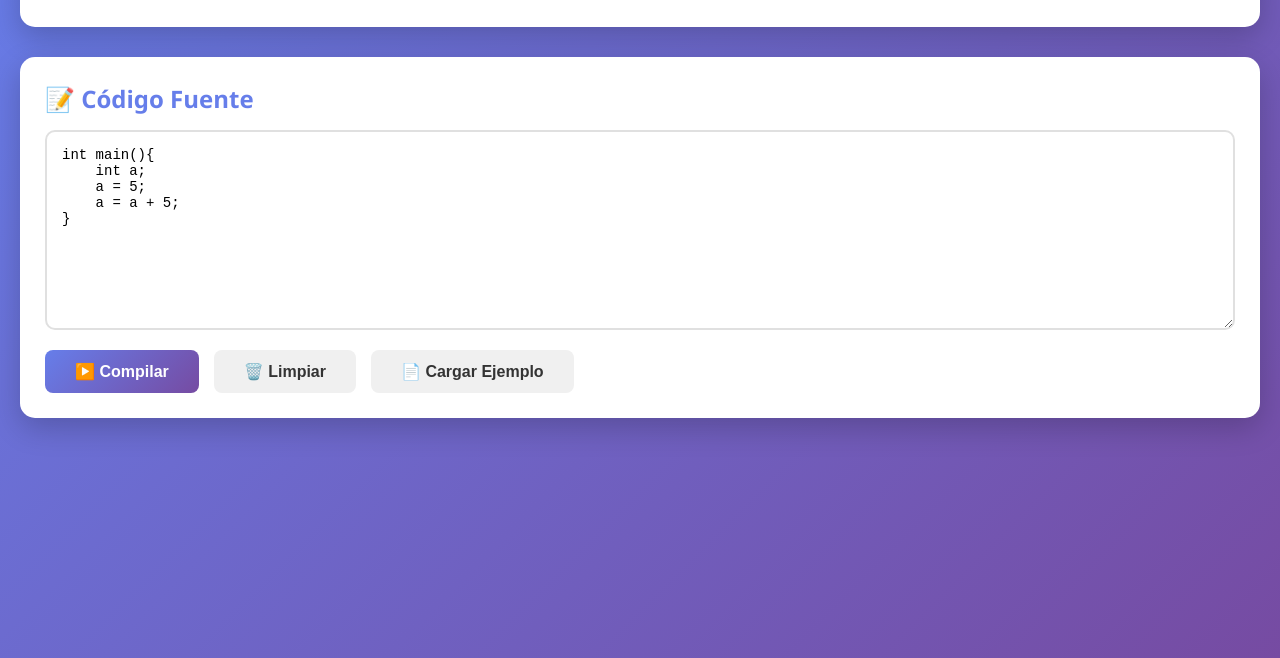
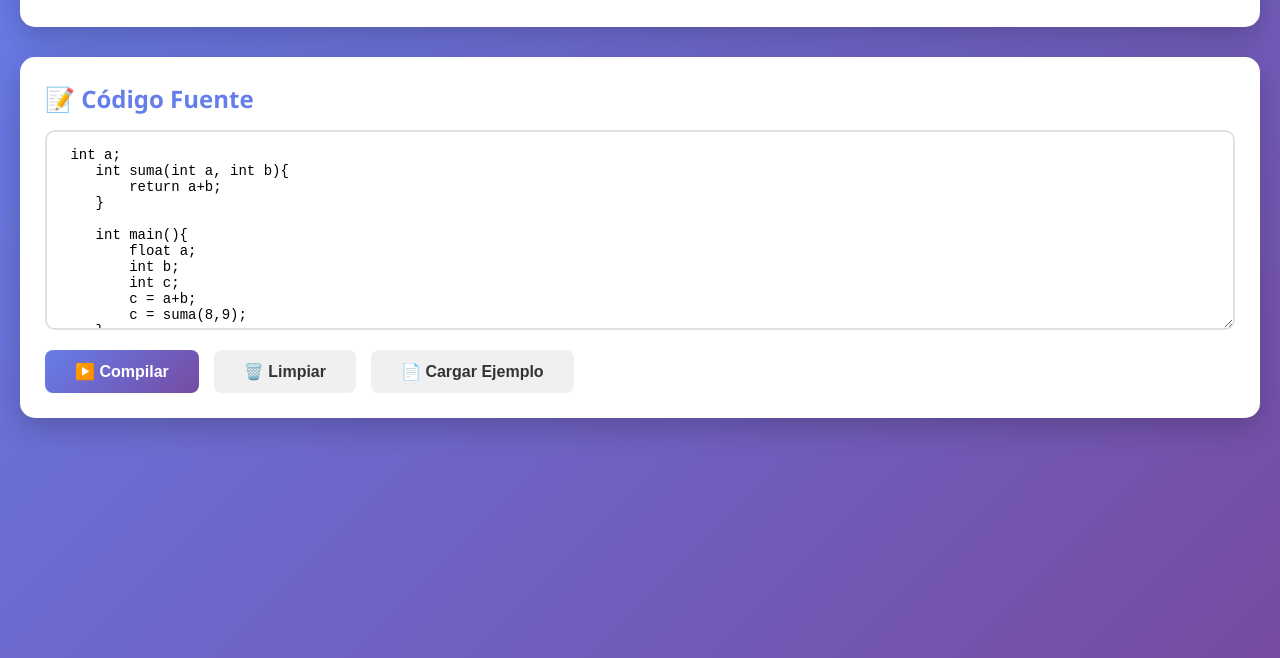
Before and after one commit to ErnestoMAF/Proyecto-Compilador, a plain HTML site: page docs/index.html in a window 1280 px wide. Shown: the part 142-800 px from the top of the page. Drawn offline with Linux system fonts and the light colour scheme.

Commit message:
fix ejemplo

```diff
--- a/docs/index.html
+++ b/docs/index.html
@@ -287,13 +287,29 @@
 Ejemplo:
 int main(){
     int a;
-    a = 5;
-    a = a + 5;
-}">int main(){
-    int a;
-    a = 5;
-    a = a + 5;
-}</textarea>
+    int suma(int a, int b){
+        return a+b;
+    }
+
+    int main(){
+        float a;
+        int b;
+        int c;
+        c = a+b;
+        c = suma(8,9);
+    }
+}"> int a;
+    int suma(int a, int b){
+        return a+b;
+    }
+
+    int main(){
+        float a;
+        int b;
+        int c;
+        c = a+b;
+        c = suma(8,9);
+    }</textarea>
 
 
 
```
